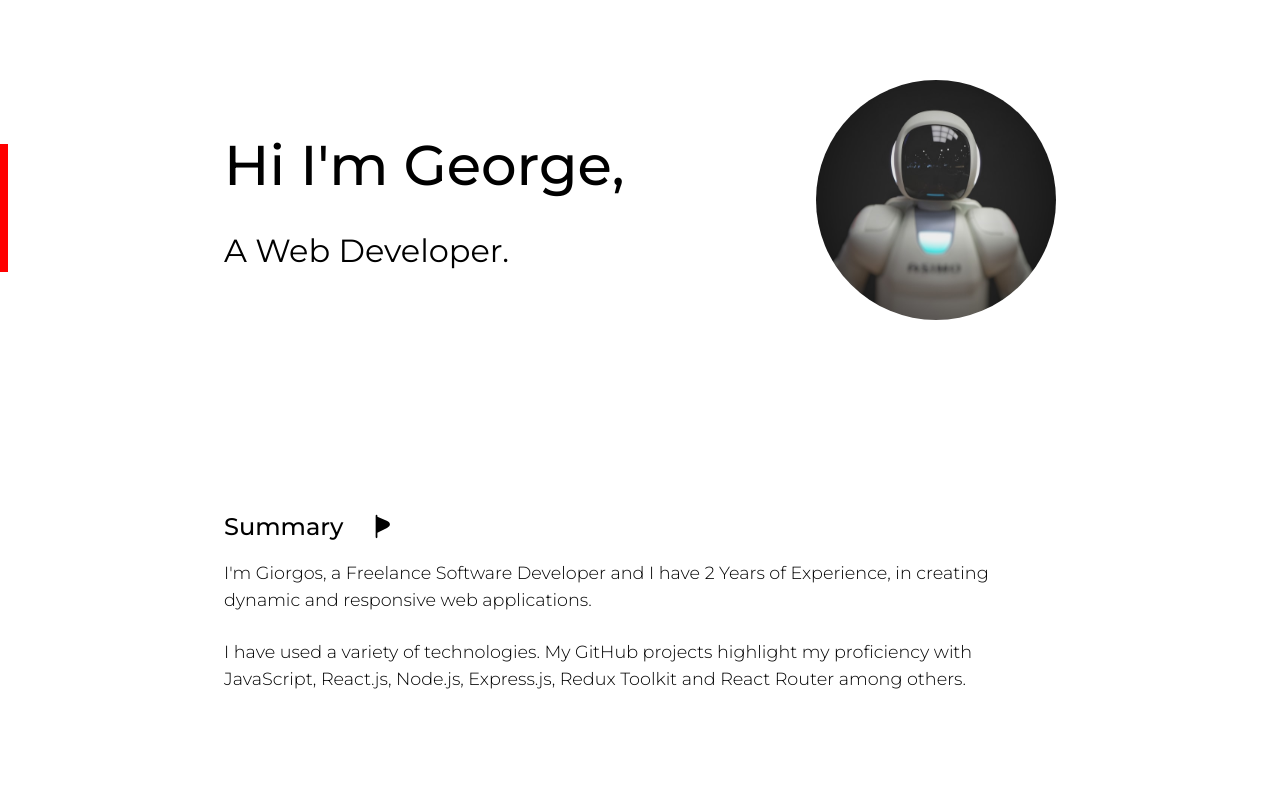
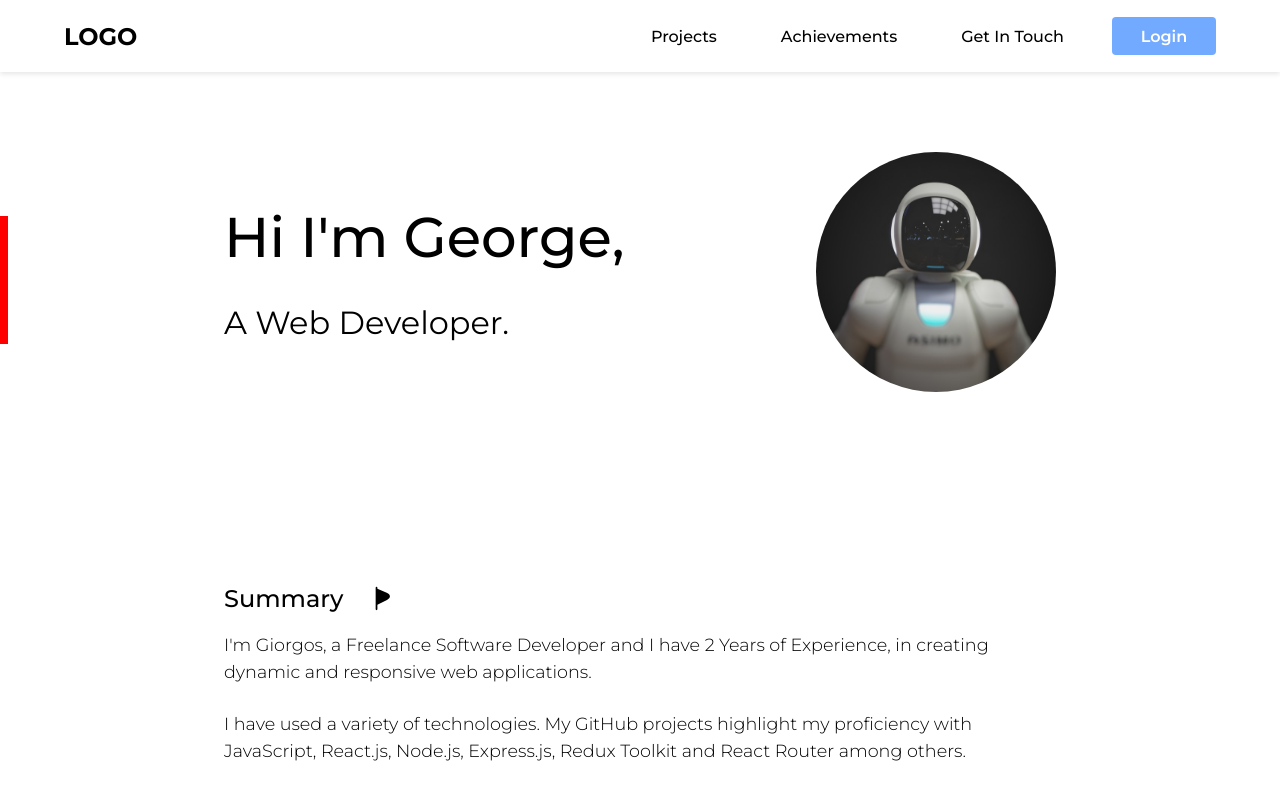
Before and after one commit to giorgos-ioak/Portfolio, a React (Vite) app in the folder client/: page / in a window 1280 px wide. Shown: the top 800 px of the page. Built offline with nearby package versions, Linux system fonts and the light colour scheme.

Commit message:
Added Navbar Component

```diff
--- a/client/src/App.jsx
+++ b/client/src/App.jsx
@@ -4,10 +4,12 @@ import SkillSection from "./sections/SkillSection/SkillSection.jsx";
 import ProjectSection from "./sections/ProjectsSection/ProjectSection.jsx";
 import AchievementsSection from "./sections/AchievementsSection/AchievementsSection.jsx";
 import GetInTouchSection from "./sections/GetInTouchSection/GetInTouchSection.jsx";
+import Navbar from "./components/Navbar/Navbar.jsx";
 
 function App() {
   return (
     <>
+      <Navbar />
       <HeroSection />
       <SummarySection />
       <SkillSection />
--- a/client/src/components/MainContainer/MainContainer.module.css
+++ b/client/src/components/MainContainer/MainContainer.module.css
@@ -183,6 +183,10 @@
   .mainContainer_AchievementSection {
     height: 80vh;
   }
+
+  .mainContainer_GetInTouchSection {
+    height: 110vh;
+  }
 }
 
 @media (min-height: 541px) and (max-height: 600px)  {
@@ -196,6 +200,10 @@
 
   .mainContainer_AchievementSection {
     height: 70vh;
+  }
+
+  .mainContainer_GetInTouchSection {
+    height: 100vh;
   }
 }
 
@@ -211,6 +219,10 @@
   .mainContainer_AchievementSection {
     height: 62vh;
   }
+
+  .mainContainer_GetInTouchSection {
+    height: 90vh;
+  }
 }
 
 @media (min-height: 701px) and (max-height: 800px)  {
@@ -225,6 +237,10 @@
   .mainContainer_AchievementSection {
     height: 55vh;
   }
+
+  .mainContainer_GetInTouchSection {
+    height: 75vh;
+  }
 }
 
 
@@ -238,4 +254,8 @@
   .mainContainer_AchievementSection {
     height: 49vh;
   }
+
+  .mainContainer_GetInTouchSection {
+    height: 67vh;
+  }
 }
--- /dev/null
+++ b/client/src/components/Navbar/Navbar.jsx
@@ -0,0 +1,34 @@
+import classes from './Navbar.module.css';
+
+function Navbar() {
+  return (
+    <nav className={classes.nav}>
+      <div className={classes.logo}>
+        LOGO
+      </div>
+      <input type="checkbox" id="sidebar-active" className={classes.checkbox}/>
+      <label htmlFor="sidebar-active" className={classes.open_sidebar_button}>
+        <svg xmlns="http://www.w3.org/2000/svg" height="32" viewBox="0 -960 960 960" width="32">
+          <path d="M120-240v-80h720v80H120Zm0-200v-80h720v80H120Zm0-200v-80h720v80H120Z"/>
+        </svg>
+      </label>
+
+      <label id="overlay" htmlFor="sidebar-active" className={classes.overlay}></label>
+
+      <div className={classes.links_container}>
+        <label htmlFor="sidebar-active" className={classes.close_sidebar_button}>
+          <svg xmlns="http://www.w3.org/2000/svg" height="32" viewBox="0 -960 960 960" width="32">
+            <path d="m256-200-56-56 224-224-224-224 56-56 224 224 224-224 56 56-224 224 224 224-56 56-224-224-224 224Z"/>
+          </svg>
+        </label>
+
+        <a className={classes.nav_link}>Projects</a>
+        <a className={classes.nav_link}>Achievements</a>
+        <a className={classes.nav_link}>Get In Touch</a>
+        <a className={`${classes.nav_link} ${classes.login_button}`}>Login</a>
+      </div>
+    </nav>
+  );
+}
+
+export default Navbar;
--- /dev/null
+++ b/client/src/components/Navbar/Navbar.module.css
@@ -0,0 +1,227 @@
+.nav {
+  height: 4.5rem;
+  background-color: #fff;
+  display: flex;
+  justify-content: space-between;
+  align-items: center;
+  padding: 0 6rem;
+  box-shadow: 0 2px 5px rgba(0, 0, 0, 0.1);
+}
+
+.logo {
+  font-size: 1.5rem;
+  font-family: 'Montserrat';
+  font-weight: bold;
+}
+
+.links_container {
+  height: 100%;
+  display: flex;
+  gap: 3rem;
+  align-items: center;
+}
+
+.nav_link {
+  font-family: 'Montserrat';
+  text-decoration: none;
+  font-weight: 500;
+  padding: 0.6rem 1rem;
+  cursor: pointer;
+  border-radius: 4px;
+  transition: color 0.3s ease;
+}
+
+.nav_link:hover {
+  color: white;
+  background-color: black;
+  transition: color 0.3s ease;
+}
+
+.login_button {
+  color: white;
+  background-color: rgb(114, 170, 255);
+  padding: 0.6rem 1.8rem;
+  font-weight: 600;
+}
+
+.login_button:hover {
+  color: black;
+  background-color: rgb(114, 170, 255);
+}
+
+.checkbox {
+  display: none;
+}
+
+.open_sidebar_button,
+.close_sidebar_button {
+  display: none;
+}
+
+
+
+
+
+
+/*****  WIDTH   *****/
+@media (max-width: 600px) {
+  .nav {
+    height: 4.5rem;
+    padding: 0 2rem;
+  }
+
+
+  .open_sidebar_button {
+    position: absolute;
+    right: 2rem;
+    z-index: 11;
+    cursor: pointer;
+  }
+
+  .links_container {
+    flex-direction: column;
+    align-items: flex-start;
+    position: fixed;
+    top: 0;
+    gap: 1rem;
+    right: -100%;
+    z-index: 10;
+    width: 60vw;
+    height: 100vh;
+    background-color: #fff;
+    box-shadow: -5px 0 5px rgba(0, 0, 0, 0.25);
+    transition: right 0.75s ease-out;
+  }
+
+  .nav_link {
+    padding: 1rem;
+    text-align: center;
+    width: 100%;
+  }
+
+  .login_button {
+    padding: 0.6rem 1.2rem;
+    align-self: center;
+    width: 40%;
+  }
+
+  .open_sidebar_button, .close_sidebar_button {
+    display: block;
+    cursor: pointer;
+  }
+
+  input[type="checkbox"]:checked ~ .links_container {
+    right: 0;
+  }
+
+  input[type="checkbox"]:checked ~ .open_sidebar_button {
+    display: none;
+  }
+
+  input[type="checkbox"]:checked ~ .overlay {
+    height: 100%;
+    width: 100%;
+    position: fixed;
+    top: 0;
+    left: 0;
+    z-index: 9;
+    background: rgba(0, 0, 0, 0.5);
+  }
+}
+
+
+
+@media (min-width: 601px) and (max-width: 768px) {
+  .nav {
+    height: 4.5rem;
+    padding: 0 2rem;
+  }
+
+
+  .open_sidebar_button {
+    position: absolute;
+    right: 2rem;
+    z-index: 11;
+    cursor: pointer;
+  }
+
+  .links_container {
+    flex-direction: column;
+    align-items: flex-start;
+    position: fixed;
+    top: 0;
+    gap: 1rem;
+    right: -100%;
+    z-index: 10;
+    width: 50vw;
+    height: 100vh;
+    background-color: #fff;
+    box-shadow: -5px 0 5px rgba(0, 0, 0, 0.25);
+    transition: right 0.75s ease-out;
+  }
+
+  .nav_link {
+    padding: 1rem;
+    text-align: center;
+    width: 100%;
+  }
+
+  .login_button {
+    padding: 0.6rem 1.2rem;
+    align-self: center;
+    width: 40%;
+  }
+
+  .open_sidebar_button, .close_sidebar_button {
+    display: block;
+    cursor: pointer;
+  }
+
+  input[type="checkbox"]:checked ~ .links_container {
+    right: 0;
+  }
+
+  input[type="checkbox"]:checked ~ .open_sidebar_button {
+    display: none;
+  }
+
+  input[type="checkbox"]:checked ~ .overlay {
+    height: 100%;
+    width: 100%;
+    position: fixed;
+    top: 0;
+    left: 0;
+    z-index: 9;
+    background: rgba(0, 0, 0, 0.5);
+  }
+}
+
+
+@media (min-width: 769px) and (max-width: 1024px) {
+  .nav {
+    padding: 0 3rem;
+  }
+
+  .links_container {
+    gap: 1rem;
+  }
+
+  .nav_link {
+    font-size: 0.9rem;
+  }
+}
+
+
+@media (min-width: 1025px) and (max-width: 1444px) {
+  .nav {
+    padding: 0 4rem;
+  }
+
+  .links_container {
+    gap: 2rem;
+  }
+
+  .nav_link {
+    font-size: 1rem;
+  }
+}
```
